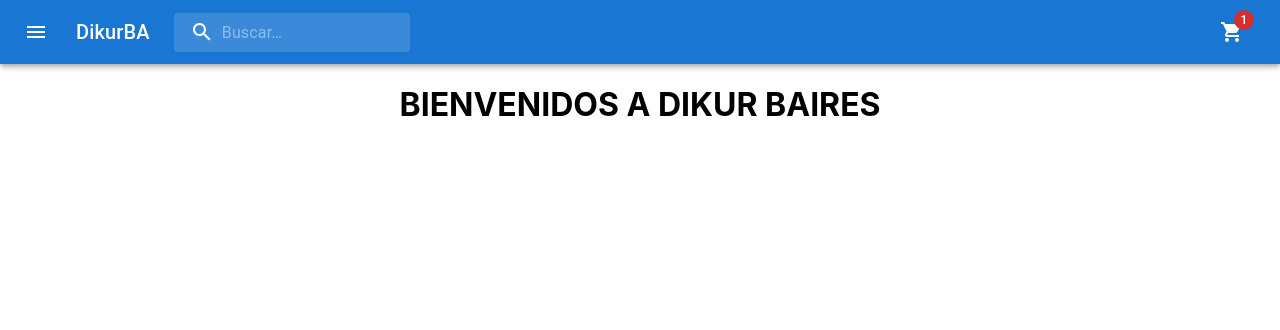
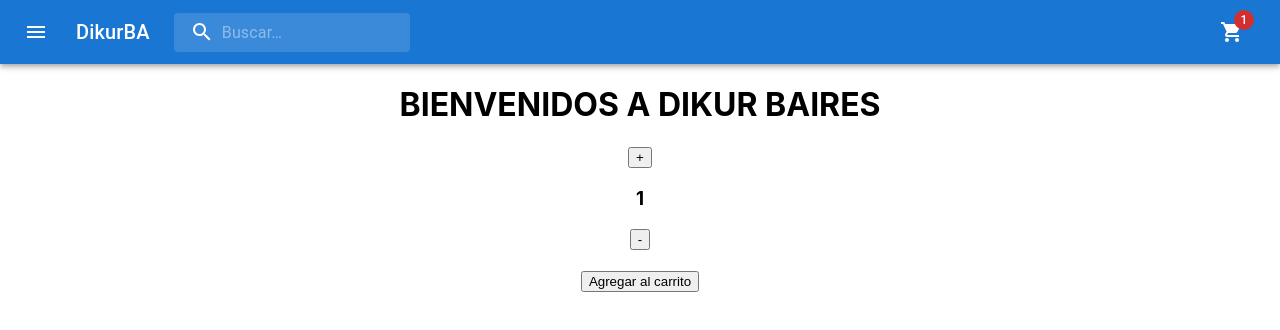
Before and after one commit to lucasriani/carrito, a React (Create React App) app: page / in a window 1280 px wide. Shown: the top 330 px of the page. Built offline with nearby package versions, Linux system fonts and the light colour scheme.

Commit message:
Se agregó contador

```diff
--- /dev/null
+++ b/src/components/ItemCount.js
@@ -0,0 +1,41 @@
+import { useState } from "react";
+
+const ItemCount = ({stock, initial}) => {
+
+
+    const [count, setCount] = useState(initial)
+
+    const agregarItem = () =>{
+        const newValue = count + 1;
+        if(newValue <= stock) {
+            setCount (newValue)
+        }
+    }
+
+    const quitarItem = () =>{
+        const newValue = count - 1;
+        if (newValue >= initial){
+            setCount (newValue)
+        }
+
+    }
+
+    const onAdd = () =>{
+        const mensaje = `Agregaste ${count} producto`;
+        count == 1 ? alert(mensaje) : alert (`${mensaje}s`)
+
+    }
+    return (
+        <>
+        <div>
+            <button onClick={agregarItem}>+</button>
+            <h3>{count}</h3>
+            <button onClick={quitarItem}>-</button>
+        </div><br></br>
+        <button onClick={onAdd}>Agregar al carrito</button>
+
+        </>
+    );
+};
+
+export default ItemCount;
--- a/src/components/ItemListContainer.js
+++ b/src/components/ItemListContainer.js
@@ -1,8 +1,11 @@
+import ItemCount from "./ItemCount";
+
 const ItemListContainer = ({greeting}) => {
     console.log("Soy props de ILC", greeting)
     return (
         <>
         <h1>{greeting}</h1>
+        <ItemCount stock={5} initial={1} />
         </>
     )
 }
```
